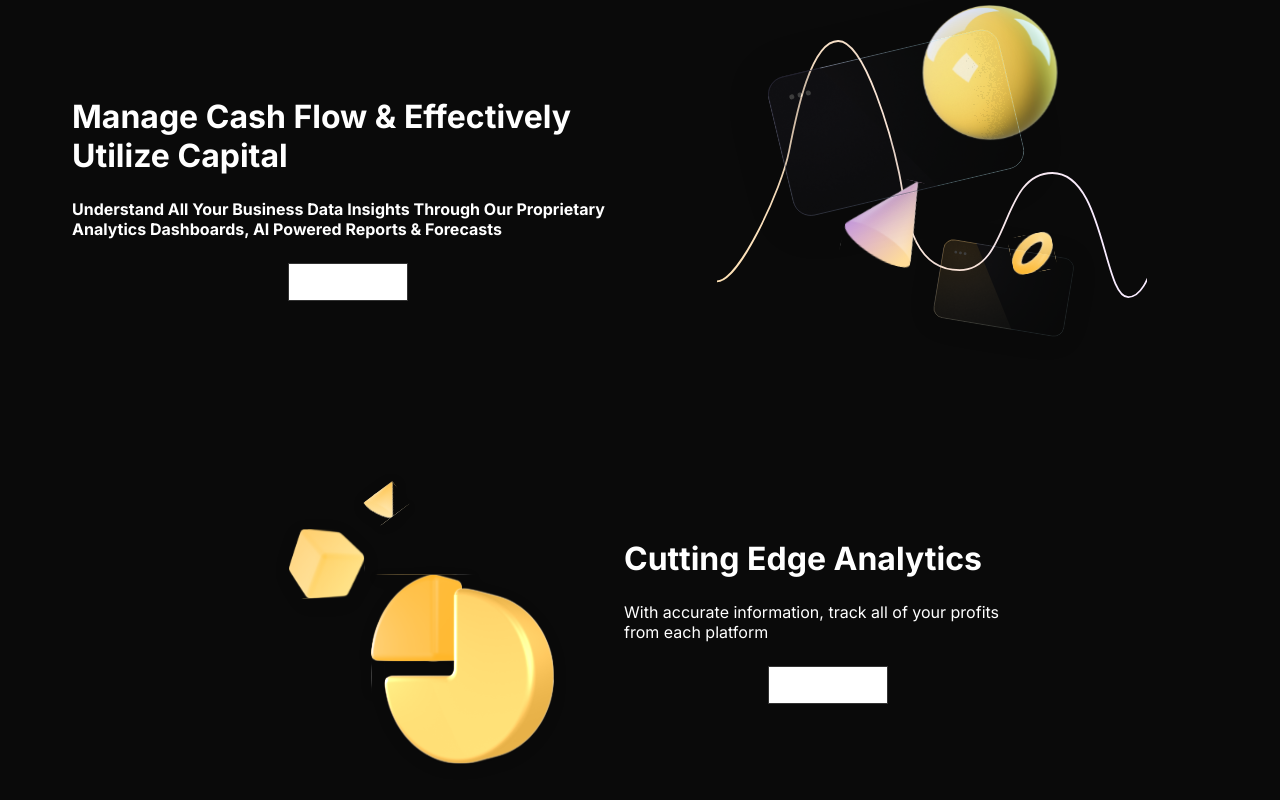
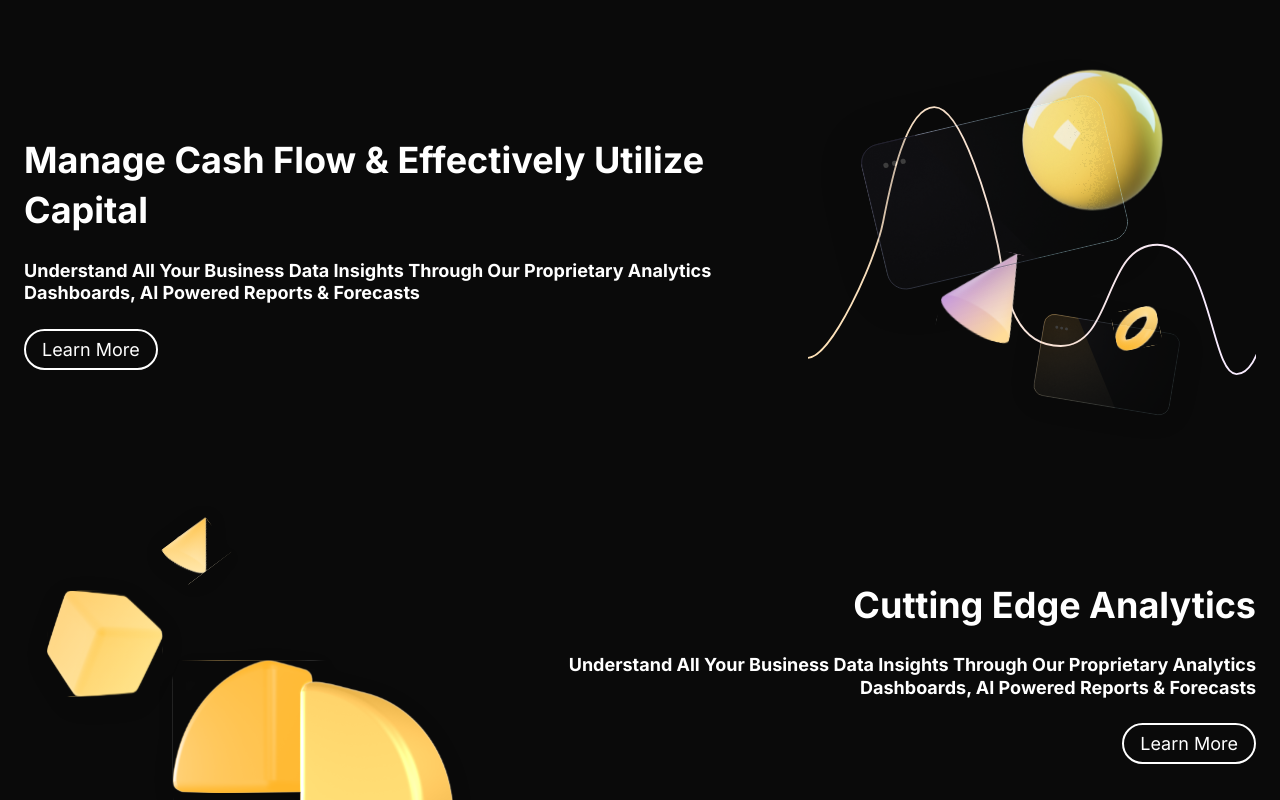
Before and after one commit to Balance-AI/Balance_frontend2.0, a Next.js app: page / in a window 1280 px wide. Shown: the part 2520-3320 px from the top of the page. Built offline with nearby package versions, Linux system fonts and the light colour scheme.

Commit message:
filler content

```diff
--- a/components/Filler.js
+++ b/components/Filler.js
@@ -3,50 +3,59 @@ import logo from "../public/Logo.svg";
 import fillerstyles from "../styles/Filler.module.css";
 import Image from "next/image";
 
-
-
 export default function Filler() {
-    return(
+  return (
     <section className={fillerstyles.filler}>
-      <div className={fillerstyles.filler__content}>
+      <div className={`${fillerstyles.filler__row} row`}>
+        <div className={`${fillerstyles.filler__container} container`}>
+          <div className={fillerstyles.filler__section1}>
             <div className={fillerstyles.filler__text}>
-          <h1 className={fillerstyles.filler__heading}>Manage Cash Flow & Effectively Utilize Capital</h1>
-          <h2 className={fillerstyles.filler__subheading}>Understand All Your Business Data Insights Through Our Proprietary Analytics Dashboards, AI Powered Reports & Forecasts</h2>
-          <div className={fillerstyles.filler__buttonContainer}>
-            <button className={fillerstyles.filler__button}>Learn More</button>
+              <h1 className={fillerstyles.filler__heading}>
+                Manage Cash Flow & Effectively Utilize Capital
+              </h1>
+              <h2 className={fillerstyles.filler__subheading}>
+                Understand All Your Business Data Insights Through Our
+                Proprietary Analytics Dashboards, AI Powered Reports & Forecasts
+              </h2>
+              <button
+                className={`${fillerstyles["bai__button--filler"]} bai__button bai__button--hover bai__button--focus`}
+              >
+                Learn More
+              </button>
             </div>
+            <figure className={fillerstyles.filler__imageContainer}>
+              <img
+                className={fillerstyles.filler__image}
+                src="/BusinessCashFlow.svg"
+                alt="Business Cash Flow"
+              />
+            </figure>
           </div>
-        <div className={fillerstyles.filler__imageContainer}>
-          <Image
+          <div className={fillerstyles.filler__section2}>
+            <figure className={fillerstyles.filler__imageContainer}>
+              <img
+                className={fillerstyles.filler__image}
+                src="/CuttingEdge.svg"
                 alt="Business Cash Flow"
-            className={fillerstyles.filler__image}
-            height={250}
-            width={333}
-            src="/BusinessCashFlow.svg"
               />
+            </figure>
+            <div className={`${fillerstyles.filler__text} align-end`}>
+              <h1 className={fillerstyles.filler__heading}>
+                Cutting Edge Analytics
+              </h1>
+              <h2 className={fillerstyles.filler__subheading}>
+                Understand All Your Business Data Insights Through Our
+                Proprietary Analytics Dashboards, AI Powered Reports & Forecasts
+              </h2>
+              <button
+                className={`${fillerstyles["bai__button--filler"]} bai__button bai__button--hover bai__button--focus`}
+              >
+                Learn More
+              </button>
             </div>
-      </div>
-
-      <div className={fillerstyles.filler__content}>
-        <div className={fillerstyles.filler__imageContainer}>
-          <Image
-            alt="Product Image"
-            className={fillerstyles.filler__image}
-            height={250}
-            width={333}
-            src="/CuttingEdge.svg"
-          />
-        </div>
-        <div className={fillerstyles.filler__text}>
-          <h1 className={fillerstyles.filler__heading}>Cutting Edge Analytics</h1>
-          <p className={fillerstyles.filler__description}>With accurate information, track all of your profits from each platform</p>
-          <div className={fillerstyles.filler__buttonContainer}>
-            <button className={fillerstyles.filler__button}>Learn More</button>
           </div>
         </div>
       </div>
     </section>
-
-
   );
 }
--- a/styles/Analytics.module.css
+++ b/styles/Analytics.module.css
@@ -13,16 +13,15 @@
 }
 
 .analytics__img--wrap {
-  width: 350px;
+  width: calc(100% / 3);
   height: 600px;
   overflow: hidden;
   position: relative;
-  margin: 0 16px;
   display: flex;
   justify-content: center;
   align-items: center;
-  box-shadow: -9px 0px 20px 20px #000413;
   border-radius: 12px;
+  border: 2px solid black;
 }
 
 .analytics__img--wrap img {
@@ -41,7 +40,6 @@
 
 .dashboard__wrap {
   display: flex;
-  justify-content: center;
   flex-wrap: wrap;
   width: 100%;
 }
--- a/styles/Filler.module.css
+++ b/styles/Filler.module.css
@@ -1,47 +1,33 @@
 .filler {
-    display: flex;
-    flex-direction: column;
-    justify-content: center;
-    align-items: center;
-    padding: 2rem;
 }
 
-  .filler__content {
-    display: flex;
-    flex-direction: column;
-    align-items: center;
-    max-width: 1200px; /* Center content and keep it in the middle */
-    padding: 0 2rem; /* Add padding on left and right sides */
-    margin-bottom: 2rem; /* Add spacing between sections */
+.filler__row {
 }
 
-  @media (min-width: 768px) {
-    .filler__content {
-      flex-direction: row;
-      justify-content: space-between;
+.filler__container {
+  /* display: flex; */
 }
+
+.filler__section1,
+.filler__section2 {
+  display: flex;
 }
 
 .filler__text {
-    flex: 1;
-    text-align: center;
+  flex: 1.75;
+  padding-top: 80px;
+  /* text-align: center; */
 }
-
-  @media (min-width: 768px) {
-    .filler__text {
-      text-align: left;
-      margin-right: 2rem;
-    }
-  }
-
 .filler__heading {
-    font-size: 2rem; /* Bigger title */
-    font-weight: bold; /* Bold title */
+  font-size: 36px; /* Bigger title */
+  line-height: 1.4;
+  /* font-weight: bold; */
   margin-bottom: 1.5rem; /* Increase margin bottom */
 }
 
 .filler__subheading {
-    font-size: 1rem; /* Smaller description */
+  line-height: 1.25;
+  font-size: 18px; /* Smaller description */
   margin-bottom: 1.5rem; /* Increase margin bottom */
 }
 
@@ -50,10 +36,13 @@
   margin-bottom: 1.5rem; /* Increase margin bottom */
 }
 
-  .filler__buttonContainer {
-    display: flex;
-    justify-content: center;
-    margin-bottom: 2rem; /* Add more margin for spacing */
+.bai__button--filler {
+  padding: 0.5rem 1rem;
+  font-size: 18px;
+  /* cursor: pointer; */
+  border: 2px solid white;
+  background-color: transparent;
+  margin-bottom: 1.5rem;
 }
 
 .filler__button {
@@ -66,14 +55,8 @@
 
 .filler__imageContainer {
   flex: 1;
-    display: flex;
-    justify-content: center;
-    align-items: center;
-    margin-bottom: 1.5rem; /* Add spacing below image on smaller screens */
+  width: 350px;
 }
 
 .filler__image {
-    max-width: 100%;
-    height: auto;
-    width: auto; /* Ensure the image scales properly */
 }
--- a/styles/globals.css
+++ b/styles/globals.css
@@ -32,7 +32,7 @@ input {
   font-size: 100%;
   line-height: inherit;
   color: inherit;
-  margin: 0px;
+  /* margin: 0px; */
 }
 
 img {
@@ -59,6 +59,14 @@ ul {
   color: darkgrey;
 }
 
+.bai__button { /* this is the basic button layout for balanceai */
+  color: white;
+  background-color: transparent;
+  border: 2px solid white;
+  border-radius: 99px;
+  /* padding: 12px 24px; */
+}
+
 .bai__button--hover {
   cursor: pointer;
   transition: all 300ms ease;
@@ -77,3 +85,7 @@ ul {
 .logo-invert { /* logo invert for bai */
   filter: invert(1);
 }
+
+.align-end {
+  text-align: end;
+}
```
Lines whose indentation alone changed are shown as unchanged.
